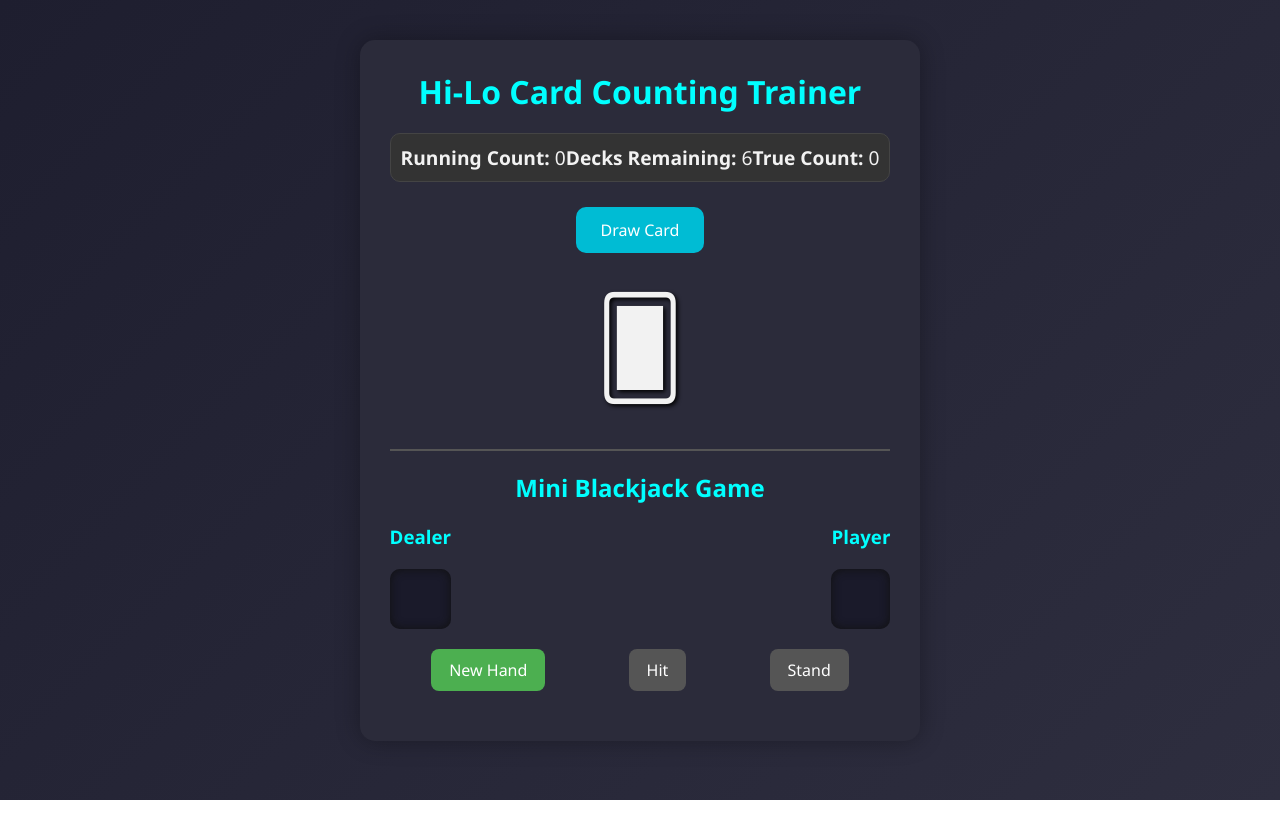
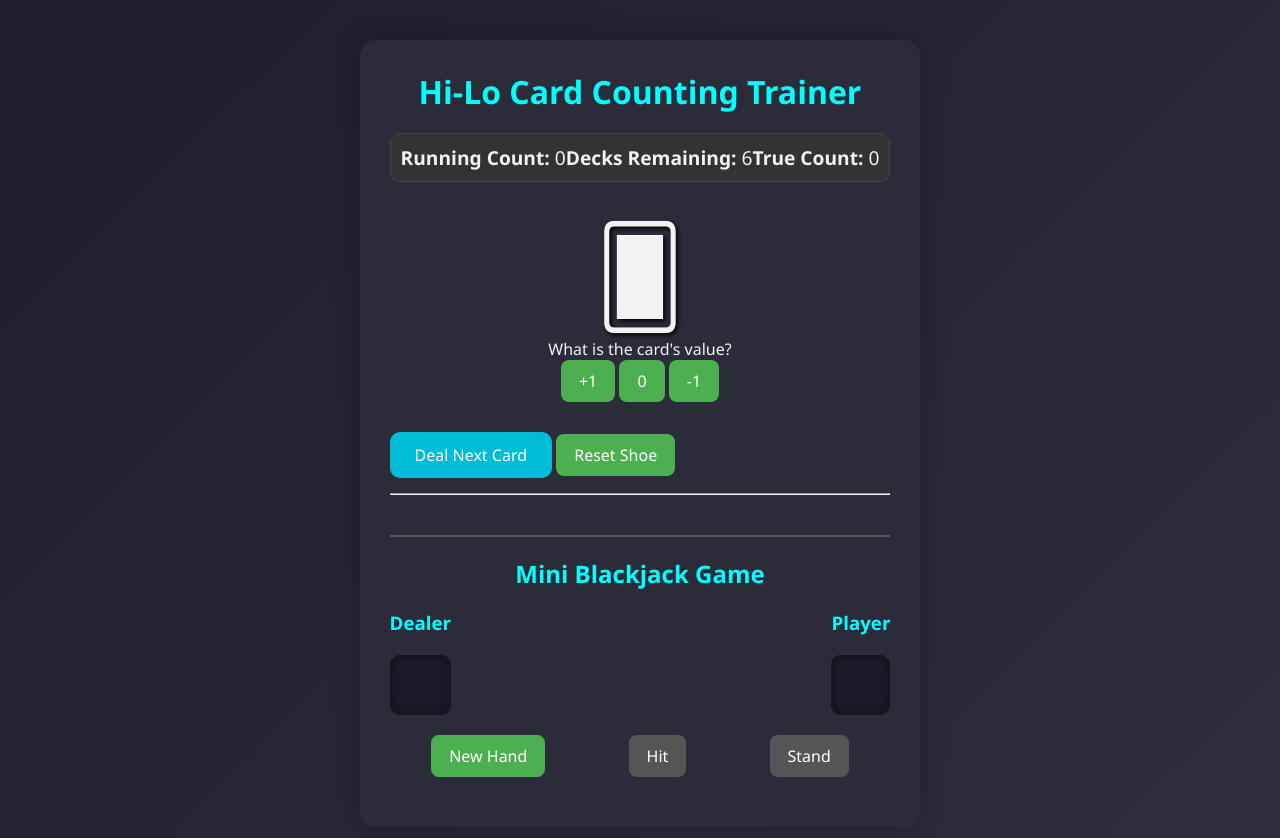
Before and after one commit to bigdaddyaz82/cardcount, a plain HTML site: page index.html in a window 1280 px wide. Before the commit the page ends 800 px from the top, so only its background shows below. Drawn offline with Linux system fonts and the light colour scheme.

Commit message:
Update index.html

```diff
--- a/index.html
+++ b/index.html
@@ -16,10 +16,27 @@
       <div><strong>True Count:</strong> <span id="trueCount">0</span></div>
     </div>
 
+    <!-- The card display section is now enhanced with the new elements -->
     <div class="card-display">
-      <button id="drawCardBtn">Draw Card</button>
       <div id="currentCard">🂠</div>
+      <div id="feedbackMessage"></div> <!-- ADDED: Area for "Correct!" or "Incorrect!" messages -->
+
+      <!-- ADDED: Container for the new guess buttons -->
+      <div id="guess-controls" class="guess-controls">
+        <p>What is the card's value?</p>
+        <button class="guess-btn" data-value="1">+1</button>
+        <button class="guess-btn" data-value="0">0</button>
+        <button class="guess-btn" data-value="-1">-1</button>
+      </div>
     </div>
+
+    <!-- All main controls are grouped here -->
+    <div class="main-trainer-controls">
+      <button id="drawCardBtn">Deal Next Card</button>
+      <button id="resetShoeBtn">Reset Shoe</button> <!-- ADDED: Button to reset the main trainer -->
+    </div>
+
+    <hr> <!-- ADDED: A horizontal rule to visually separate the trainer from the game -->
 
     <div class="blackjack-section">
       <h2>Mini Blackjack Game</h2>
```
